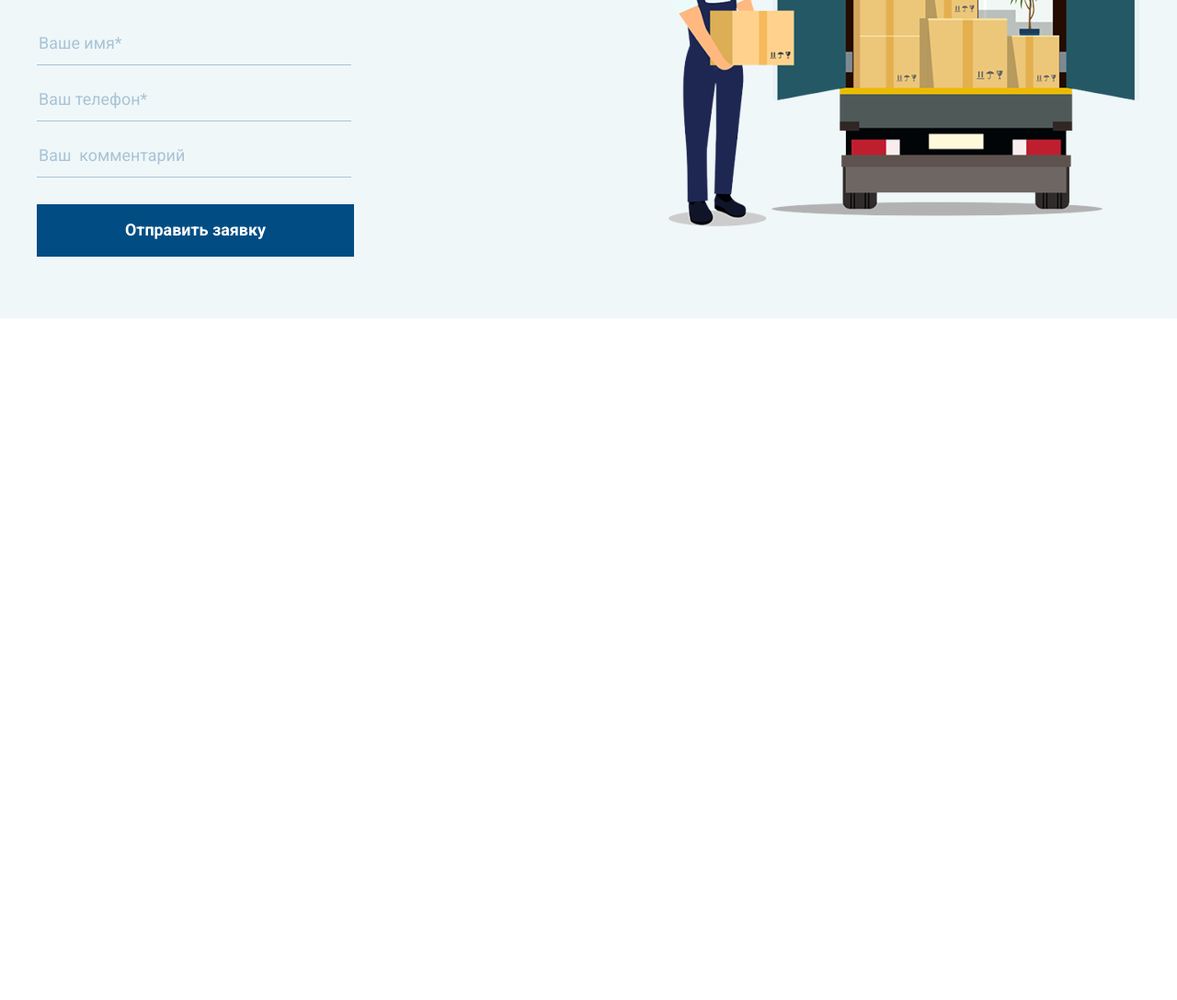
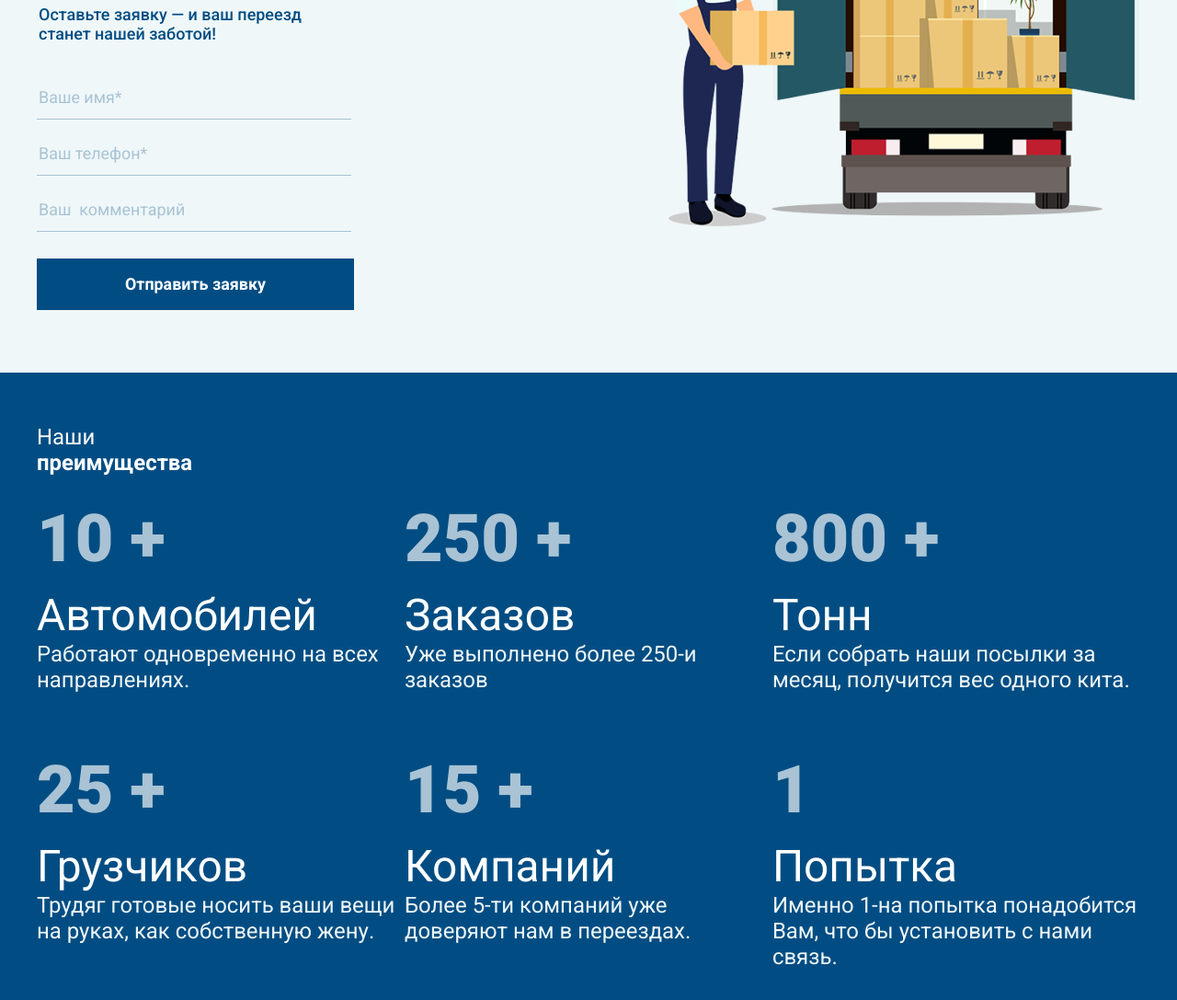
Before and after one commit to Webdevmaksim/cargo-pro, a website: page index.html in a window 1280 px wide. Shown: the part 361-1448 px from the top of the page at 92% size. Before the commit the page ends 800 px from the top, so only its background shows below. Drawn offline with Linux system fonts and the light colour scheme.

Commit message:
FEAT: features finish

```diff
--- a/index.html
+++ b/index.html
@@ -40,7 +40,7 @@
     					Мы перевезем Ваши вещи без головой боли. Опытные грузчики обеспечат береженую транспортировку Ваших любимых вещей прямо до машины, а водитель, пристегнув их ремнем безопасности, проведет незабываемую экскурсию до нового местожительства.
     				</p>
     				<form class="form hero-form">
-    					<textarea placeholder="123" name="heroTitle" id=""class="hero-form__title">
+    					<textarea data-main="Оставьте заявку — и ваш переезд станет нашей заботой!" placeholder="123" name="heroTitle" id=""class="hero-form__title">
 
     					</textarea>
     					<div class="hero-form__input-group">
@@ -61,7 +61,98 @@
     		</div>
     	</div>
     </main>
+    <section class="section features">
+    	<div class="container">
+    		<h1 class="features__title">
+    			<span class="features__title--small">Наши</span> преимущества
+    		</h1>
+    		<div class="features__row">
+	    		<div class="features__col">
+	    			<div class="features__card">
+	    				<h6 class="features__card-title">
+	    					10 +
 
+	    				</h6>
+	    				<span class="features__subtitle">
+	    					Автомобилей
+	    				</span>
+	    				<p class="features__card-text">
+	    					Работают одновременно на всех направлениях.
+	    				</p>
+	    			</div>
+	    		</div>
+	    		<div class="features__col">
+	    			<div class="features__card">
+	    				<h6 class="features__card-title">
+	    					250 +
+	    				</h6>
+	    				<span class="features__subtitle">
+	    					Заказов
+	    				</span>
+	    				<p class="features__card-text">
+	    					Уже выполнено более 250-и заказов
+	    				</p>
+	    			</div>
+	    		</div>
+	    		<div class="features__col">
+	    			<div class="features__card">
+	    				<h6 class="features__card-title">
+	    					800 +
+
+	    				</h6>
+	    				<span class="features__subtitle">
+	    					Тонн
+	    				</span>
+	    				<p class="features__card-text">
+	    					Если собрать наши посылки за месяц, получится вес одного кита.
+	    				</p>
+	    			</div>
+	    		</div>
+	    		<div class="features__col">
+	    			<div class="features__card">
+	    				<h6 class="features__card-title">
+	    					25 +
+	    				</h6>
+	    				<span class="features__subtitle">
+	    					Грузчиков
+	    				</span>
+	    				<p class="features__card-text">
+	    					Трудяг готовые носить ваши вещи на руках, как собственную жену.
+	    				</p>
+	    			</div>
+	    		</div>
+	    		<div class="features__col">
+	    			<div class="features__card">
+	    				<h6 class="features__card-title">
+	    					15 +
+	    				</h6>
+	    				<span class="features__subtitle">
+	    					Компаний
+	    				</span>
+	    				<p class="features__card-text">
+	    					Более 5-ти компаний уже доверяют нам в переездах.
+
+	    				</p>
+	    			</div>
+	    		</div>
+	    		<div class="features__col">
+	    			<div class="features__card">
+	    				<h6 class="features__card-title">
+	    					1
+	    				</h6>
+	    				<span class="features__subtitle">
+	    					Попытка
+	    				</span>
+	    				<p class="features__card-text">
+	    					Именно 1-на попытка понадобится Вам, что бы установить с нами связь.
+
+	    				</p>
+	    			</div>
+	    		</div>
+    		</div>
+
+    	</div>
+    </section>
 
     <script src="js/Jquery.min.js"></script>
     <script defer src="js/main.js"></script>
--- a/js/main.js
+++ b/js/main.js
@@ -0,0 +1,3 @@
+$(document).ready(function($) {
+	$('.hero-form__title').val ($('.hero-form__title').attr('data-main'));
+});
--- a/sass/style.sass
+++ b/sass/style.sass
@@ -5,3 +5,4 @@
 @import "grid.sass"
 @import "templates/globalClasses.sass"
 @import "templates/hero.sass"
+@import "templates/_features.sass"
--- /dev/null
+++ b/sass/templates/_features.sass
@@ -0,0 +1,37 @@
+.features
+	padding-top: 2.85rem
+	padding-bottom: 4rem
+	background-color: $main-blue
+	&__title
+		color: $light
+		font-size: 1.71rem
+		max-width: 17rem
+		font-weight: 700
+		line-height: 2rem
+		margin-bottom: 2rem
+		&--small
+			font-weight: 300
+	&__row
+		display: flex
+		flex-wrap: wrap
+	&__col
+		color: $light
+		flex-basis: 33.33%
+		&:nth-of-type(-n+3)
+			margin-bottom: 2.92rem
+	&__card-title
+		font-weight: 900
+		font-size: 5.14rem
+		margin-top: 0
+		margin-bottom: 1rem
+		color: $light-blue
+	&__subtitle
+		font-weight: 400
+		font-size: 3.42rem
+		margin-bottom: 1rem
+	&__card-text
+		margin-top: 0
+		font-weight: 300
+		color: #EFF7F9
+		font-size: 1.71rem
+		line-height: 2rem
--- a/sass/templates/_hero.sass
+++ b/sass/templates/_hero.sass
@@ -82,6 +82,13 @@
 		overflow: hidden
 		background-color: inherit
 		pointer-events: none
+		min-height: 4.5rem
+		font-weight: 500
+		color: $main-blue
+		font-size: 1.285rem
+		margin-bottom: 2rem
+		min-width: 24rem
+		line-height: 1.5rem
 		&::placeholder
 			color: black
 	&__input
```
Also changed, not shown: css/style.css.
